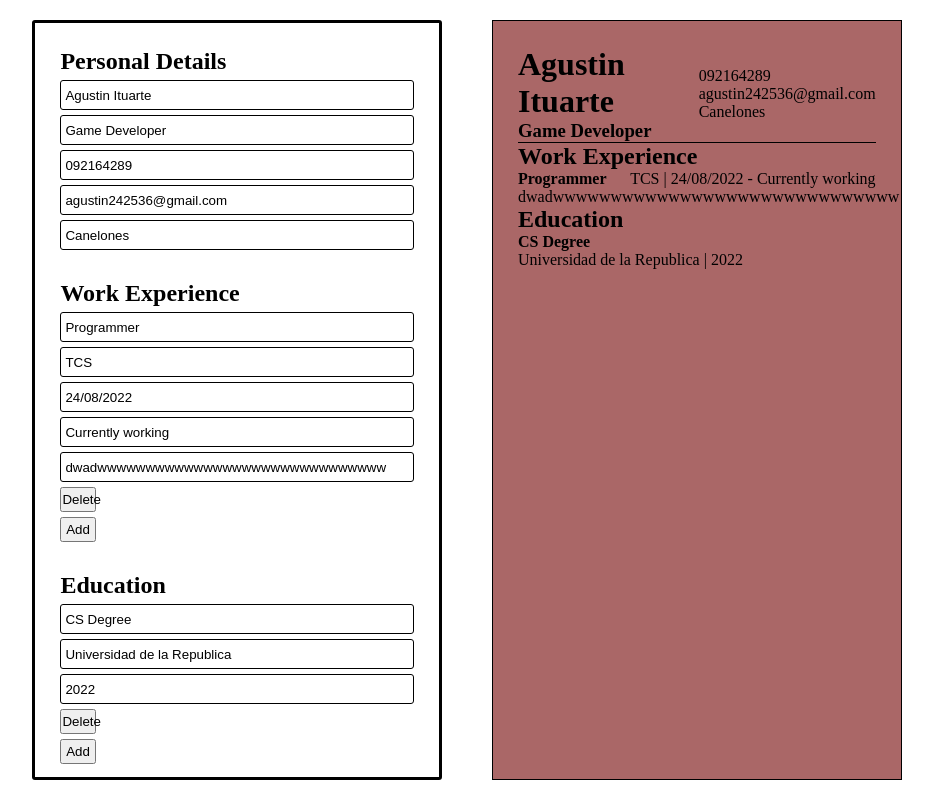
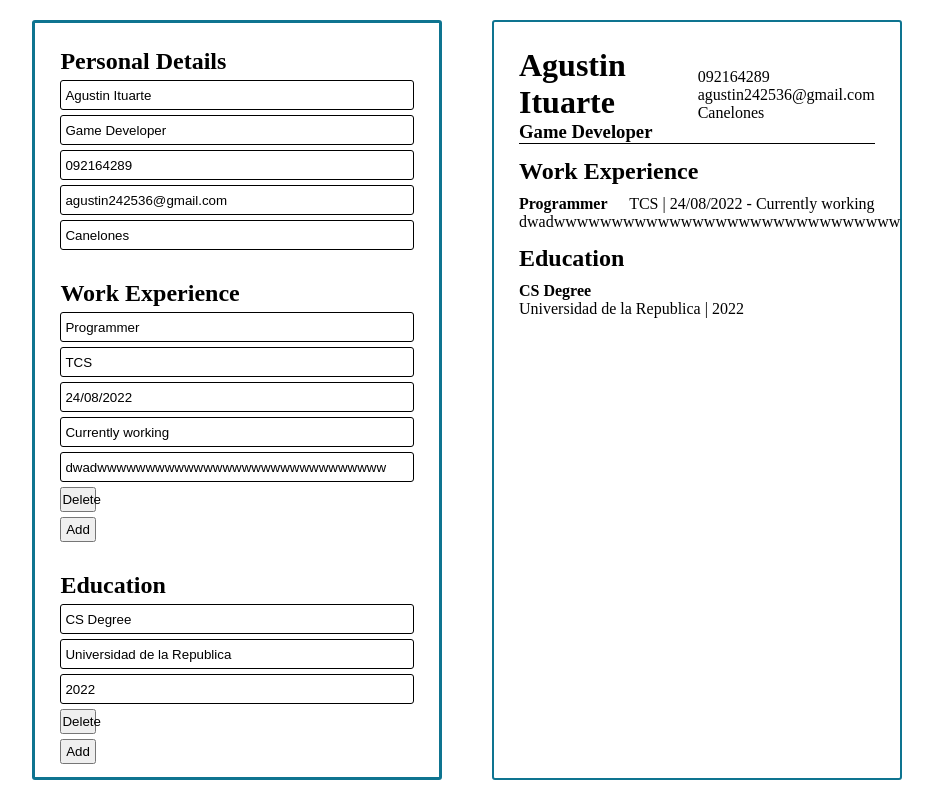
Before and after one commit to AgustinItuarte/CV-Application, a React (Create React App) app: page / in a window 1280 px wide. Shown: the whole page, without its empty margins (173-1106 px from the left). Built offline with nearby package versions, Linux system fonts and the light colour scheme; the HTML template or start-up script is replaced by a standard one.

Commit message:
Style changed

```diff
--- a/src/index.css
+++ b/src/index.css
@@ -40,18 +40,17 @@ button:hover {
 }
 
 .info, .cv-display {
-    border: 1px solid black;
     height: 95%;
     width: 32%;
     padding: 25px;
+    border-radius: 3px;
 }
 
 .info {
     display: flex;
     flex-direction: column;
     overflow: scroll;
-    border: 3px solid rgb(0, 0, 0);
-    border-radius: 3px;
+    border: 3px solid #0e7490;
     background-color: rgb(255, 255, 255);
     gap: 30px;
 }
@@ -63,8 +62,16 @@ button:hover {
 }
 
 .cv-display {
-    background-color: rgb(170, 103, 103);
+    display: flex;
+    flex-direction: column;
+    border: 2px solid #0e7490;
+    gap: 2%;
+}
 
+.work-experiences, .educations {
+    display: flex;
+    flex-direction: column;
+    gap: 10px;
 }
 
 .header {
```
